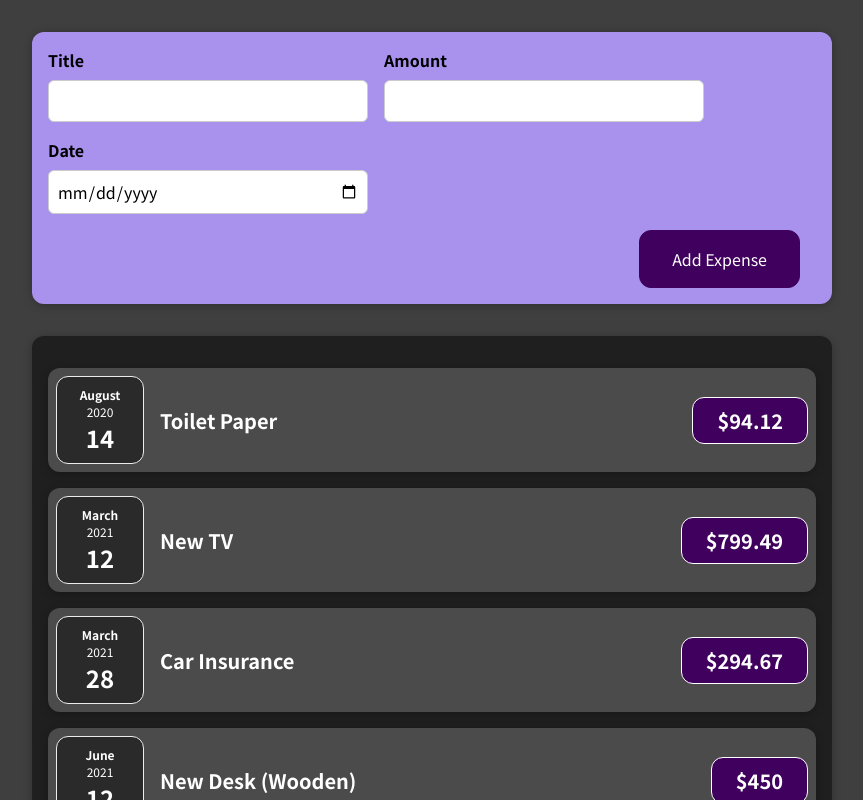
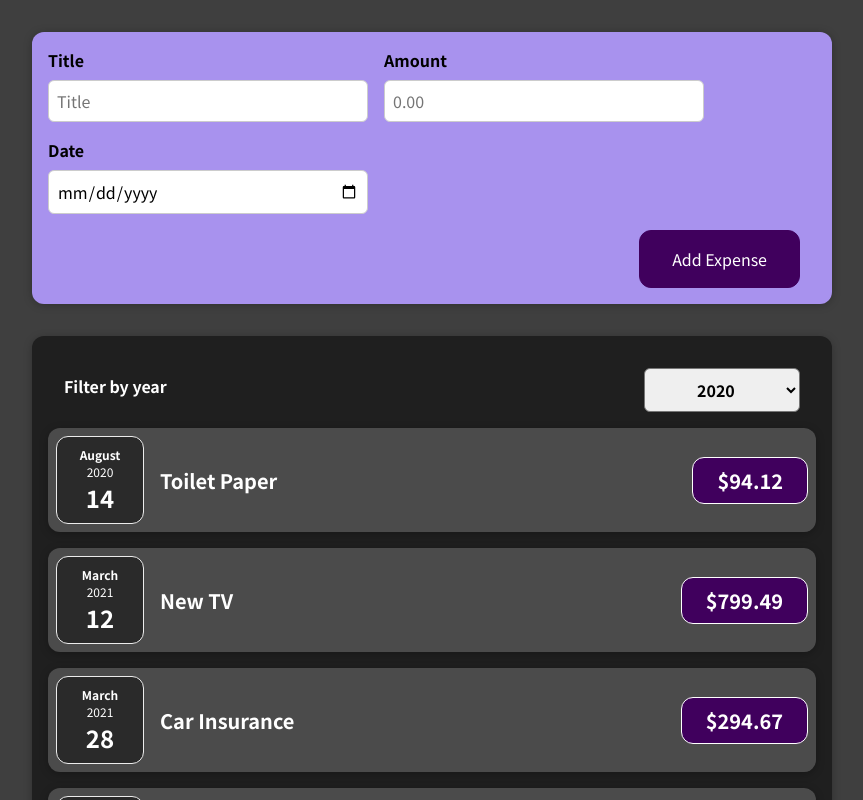
Before and after one commit to gbronca/react-complete-guide-project-1, a React (Create React App) app: page / in a window 1280 px wide. Shown: the top 800 px of the page, without its empty margins (208-1071 px from the left). Built offline with nearby package versions, Linux system fonts and the light colour scheme.

Commit message:
Added Expenses Filter

```diff
--- a/src/App.js
+++ b/src/App.js
@@ -26,9 +26,13 @@
 		},
 	];
 
+	const addExpenseHandler = (expense) => {
+		console.log(expense);
+	};
+
 	return (
 		<div>
-			<NewExpense />
+			<NewExpense onAddExpense={addExpenseHandler} />
 			<Expenses items={expenses}></Expenses>
 		</div>
 	);
--- a/src/components/Expenses/Expenses.jsx
+++ b/src/components/Expenses/Expenses.jsx
@@ -1,13 +1,25 @@
-import React from 'react';
+import React, { useState } from 'react';
 
 import ExpenseItem from './ExpenseItem';
+import ExpensesFilter from './ExpensesFilter';
 import Card from '../UI/Card';
 
 import './Expenses.css';
 
 const Expenses = (props) => {
+	const [filteredYear, setFilteredYear] = useState('2020');
+
+	const filterChangeHandler = (selectedYear) => {
+		setFilteredYear(selectedYear);
+	};
+
 	return (
+		<div>
 			<Card className='expenses'>
+				<ExpensesFilter
+					selected={filteredYear}
+					onChangeFilter={filterChangeHandler}
+				/>
 				<ExpenseItem
 					title={props.items[0].title}
 					amount={props.items[0].amount}
@@ -29,6 +41,7 @@
 					date={props.items[3].date}
 				></ExpenseItem>
 			</Card>
+		</div>
 	);
 };
 
--- /dev/null
+++ b/src/components/Expenses/ExpensesFilter.css
@@ -0,0 +1,24 @@
+.expenses-filter {
+	color: white;
+	padding: 0 1rem;
+}
+
+.expenses-filter__control {
+	display: flex;
+	width: 100%;
+	align-items: center;
+	justify-content: space-between;
+	margin: 1rem 0;
+}
+
+.expenses-filter label {
+	font-weight: bold;
+	margin-bottom: 0.5rem;
+}
+
+.expenses-filter select {
+	font: inherit;
+	padding: 0.5rem 3rem;
+	font-weight: bold;
+	border-radius: 6px;
+}
--- /dev/null
+++ b/src/components/Expenses/ExpensesFilter.jsx
@@ -0,0 +1,25 @@
+import React from 'react';
+
+import './ExpensesFilter.css';
+
+const ExpensesFilter = (props) => {
+	const dropdownChangeHandler = (event) => {
+		props.onChangeFilter(event.target.value);
+	};
+
+	return (
+		<div className='expenses-filter'>
+			<div className='expenses-filter__control'>
+				<label>Filter by year</label>
+				<select value={props.selected} onChange={dropdownChangeHandler}>
+					<option value='2022'>2022</option>
+					<option value='2021'>2021</option>
+					<option value='2020'>2020</option>
+					<option value='2019'>2019</option>
+				</select>
+			</div>
+		</div>
+	);
+};
+
+export default ExpensesFilter;
--- a/src/components/NewExpense/ExpenseForm.jsx
+++ b/src/components/NewExpense/ExpenseForm.jsx
@@ -2,7 +2,7 @@
 
 import './ExpenseForm.css';
 
-const ExpenseForm = () => {
+const ExpenseForm = (props) => {
 	// Multi state aproach
 	const [enteredTitle, setEnteredTitle] = useState('');
 	const [enteredAmount, setEnteredAmount] = useState('');
@@ -56,7 +56,7 @@
 			date: new Date(enteredDate),
 		};
 
-		console.log(expenseData);
+		props.onSaveExpenseData(expenseData);
 		setEnteredTitle('');
 		setEnteredAmount('');
 		setEnteredDate('');
@@ -69,6 +69,7 @@
 					<label>Title</label>
 					<input
 						type='text'
+						placeholder='Title'
 						value={enteredTitle}
 						onChange={titleChangeHandler}
 					/>
@@ -77,6 +78,7 @@
 					<label>Amount</label>
 					<input
 						type='number'
+						placeholder='0.00'
 						min='0.01'
 						step='0.01'
 						value={enteredAmount}
--- a/src/components/NewExpense/NewExpense.jsx
+++ b/src/components/NewExpense/NewExpense.jsx
@@ -4,10 +4,18 @@
 
 import './NewExpense.css';
 
-const NewExpense = () => {
+const NewExpense = (props) => {
+	const saveExpenseDataHandler = (enteredExpenseData) => {
+		const expenseData = {
+			...enteredExpenseData,
+			id: Math.random().toString(),
+		};
+		props.onAddExpense(expenseData);
+	};
+
 	return (
 		<div className='new-expense'>
-			<ExpenseForm />
+			<ExpenseForm onSaveExpenseData={saveExpenseDataHandler} />
 		</div>
 	);
 };
```
Lines whose indentation alone changed are shown as unchanged.
